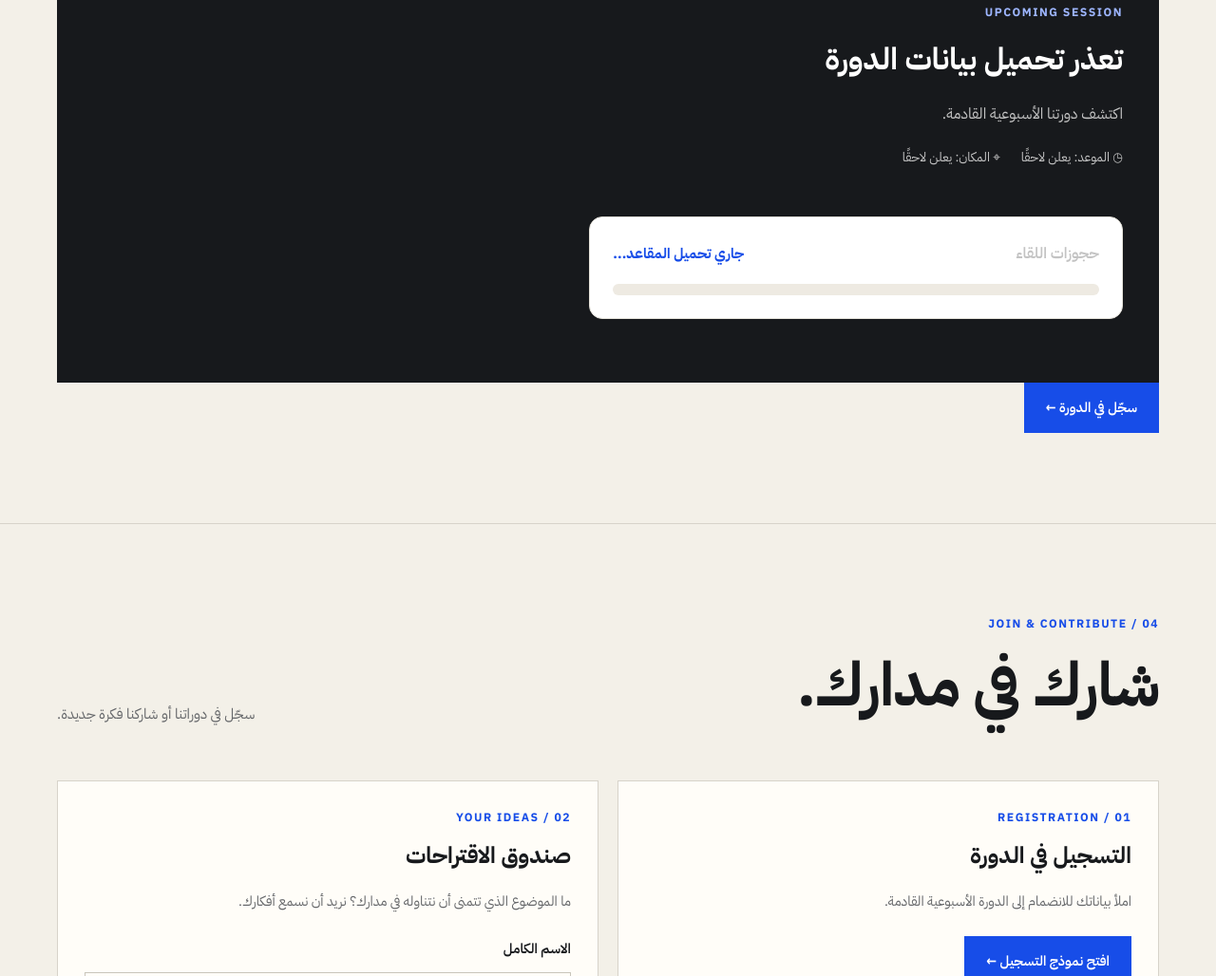
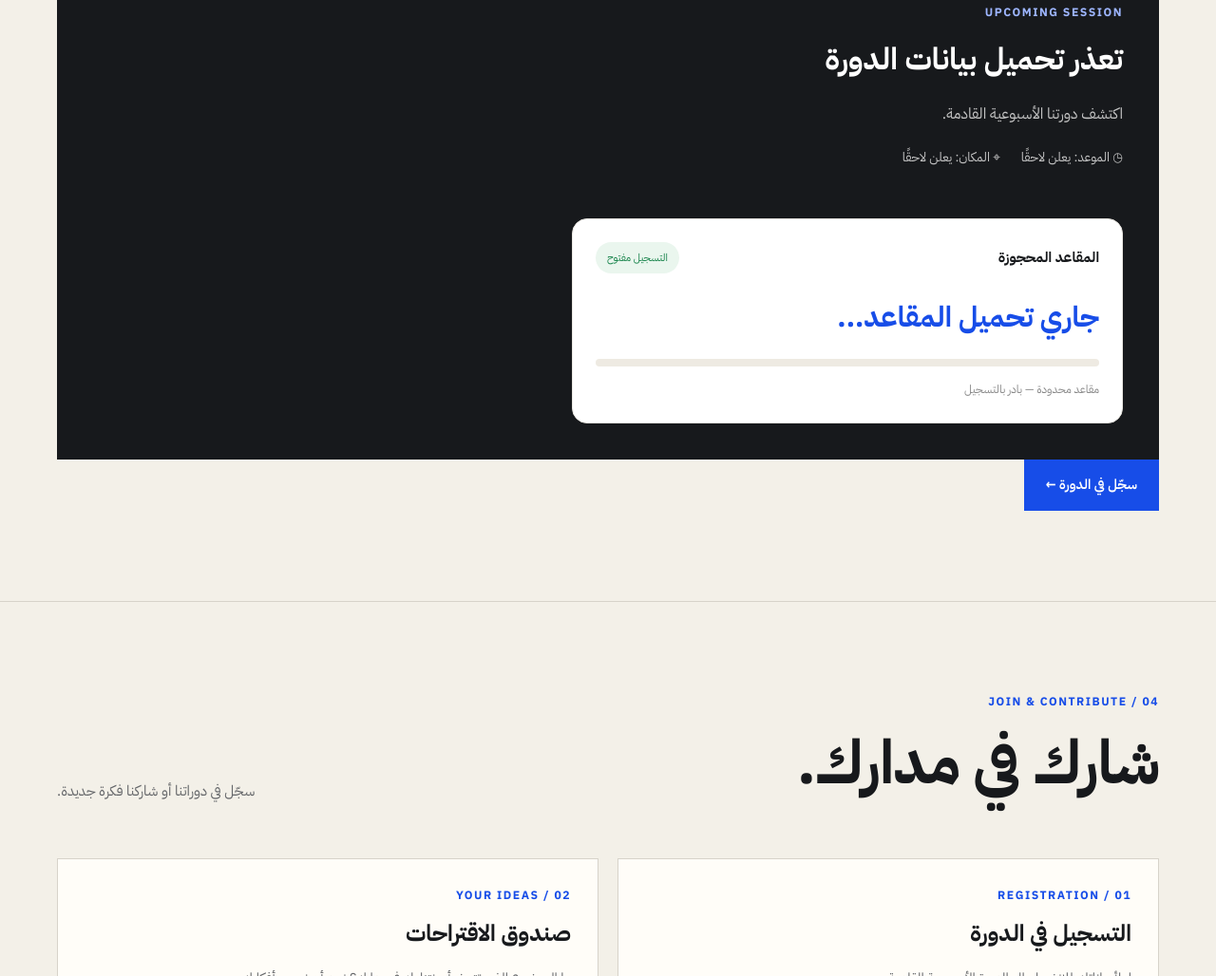
Before and after one commit to madarekteam/madarek, a plain HTML site: page index.html in a window 1280 px wide. Shown: the part 2312-3340 px from the top of the page at 95% size. Drawn offline with Linux system fonts and the light colour scheme; no server answers.

Commit message:
Update index.html

```diff
--- a/index.html
+++ b/index.html
@@ -743,24 +743,28 @@ footer .wrap {
         <div class="event-meta">
           <span id="courseDate">◷ الموعد: يعلن لاحقًا</span>
           <span id="courseLocation">⌖ المكان: يعلن لاحقًا</span>
-         <div id="registrationCounter" style="margin-top: 28px; padding: 24px; background: #ffffff; border: 1px solid #e5e2da; border-radius: 14px; width: 100%; box-sizing: border-box;">
+      <div id="registrationCounter" style="margin-top: 30px; padding: 24px; background: #ffffff; border: 1px solid #e8e6e0; border-radius: 16px; width: 100%; box-sizing: border-box;">
 
-  <div style="display: flex; justify-content: space-between; align-items: center; margin-bottom: 18px; gap: 10px;">
-    <span style="font-size: 16px; font-weight: 600;">حجوزات اللقاء</span>
-    <span id="registrationCount" style="font-size: 15px; color: #174de8; font-weight: 700;">
+  <div style="display: flex; justify-content: space-between; align-items: center; margin-bottom: 20px;">
+    <span style="font-size: 15px; font-weight: 700; color: #17191c;">المقاعد المحجوزة</span>
+    <span style="font-size: 11px; color: #16834a; background: #eaf6ee; padding: 7px 12px; border-radius: 20px;">التسجيل مفتوح</span>
+  </div>
+
+  <div style="display: flex; align-items: baseline; margin-bottom: 18px;">
+    <span id="registrationCount" style="font-size: 30px; font-weight: 700; color: #174de8;">
       جاري تحميل المقاعد...
     </span>
   </div>
 
-  <div style="height: 12px; background: #eeeae2; border-radius: 20px; overflow: hidden;">
+  <div style="height: 8px; background: #eeeae2; border-radius: 20px; overflow: hidden;">
     <div id="registrationProgress" style="height: 100%; width: 0%; background: #174de8; border-radius: 20px; transition: width .4s ease;"></div>
   </div>
 
+  <p style="font-size: 12px; color: #888; margin: 14px 0 0;">مقاعد محدودة — بادر بالتسجيل</p>
+
 </div>
 
-  <div style="height: 7px; background: #eeeae2; border-radius: 20px; overflow: hidden;">
-    <div id="registrationProgress" style="height: 100%; width: 0%; background: #174de8; border-radius: 20px; transition: width .4s ease;"></div>
-  </div>
+
 
 </div>
         </div>
```
